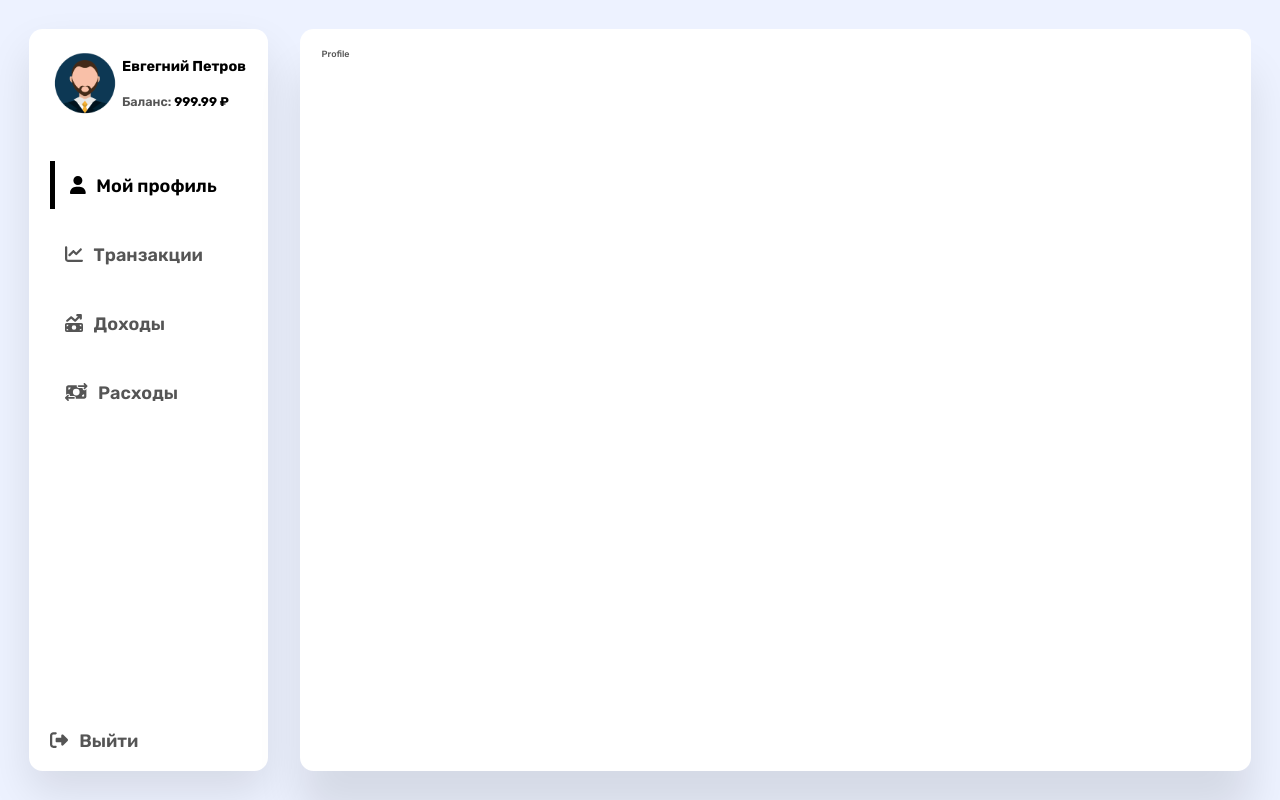
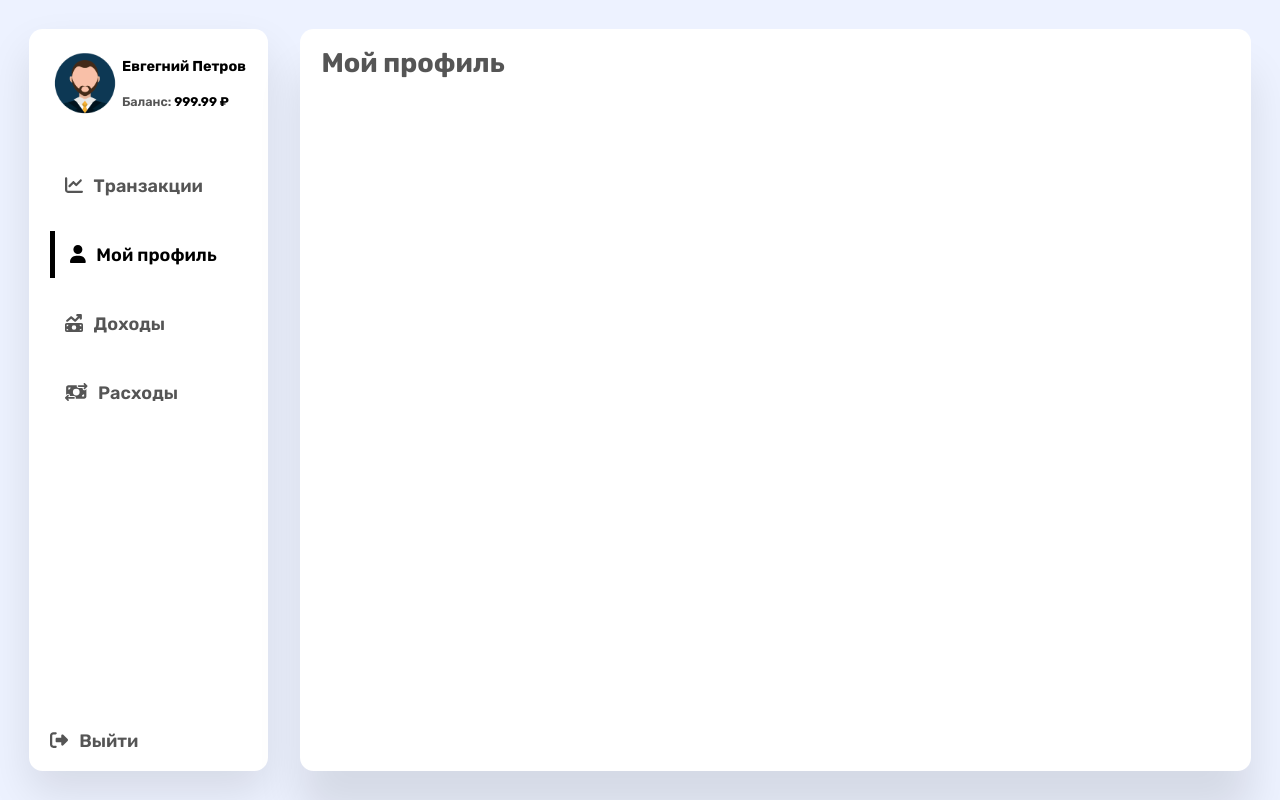
Before and after one commit to ArtyomI69/finance-manager-client, a React (Vite) app: page /profile in a window 1280 px wide. Built offline with nearby package versions, Linux system fonts and the light colour scheme.

Commit message:
добавь PageTitle компонент

```diff
--- a/src/components/Navbar/Navbar.tsx
+++ b/src/components/Navbar/Navbar.tsx
@@ -16,15 +16,15 @@ const Navbar: FC = () => {
     <nav className={styles.navbar}>
       <ul className={styles["nav-list"]}>
         <li>
+          <NavLink className={({ isActive }) => (isActive ? styles.active : "")} to="/">
+            <FontAwesomeIcon icon={faChartLine} />
+            <span>Транзакции</span>
+          </NavLink>
+        </li>
+        <li>
           <NavLink className={({ isActive }) => (isActive ? styles.active : "")} to="/profile">
             <FontAwesomeIcon icon={faUser} />
             <span>Мой профиль</span>
-          </NavLink>
-        </li>
-        <li>
-          <NavLink className={({ isActive }) => (isActive ? styles.active : "")} to="/">
-            <FontAwesomeIcon icon={faChartLine} />
-            <span>Транзакции</span>
           </NavLink>
         </li>
         <li>
--- /dev/null
+++ b/src/components/PageTitle/PageTitle.module.css
@@ -0,0 +1,3 @@
+.title {
+  font-size: 3rem;
+}
--- /dev/null
+++ b/src/components/PageTitle/PageTitle.tsx
@@ -0,0 +1,32 @@
+import { FC } from "react";
+import { useLocation } from "react-router-dom";
+
+import styles from "./PageTitle.module.css";
+
+const PageTitle: FC = () => {
+  const location = useLocation();
+
+  let title = "";
+  switch (location.pathname) {
+    case "/": {
+      title = "Транзакции";
+      break;
+    }
+    case "/profile": {
+      title = "Мой профиль";
+      break;
+    }
+    case "/incomes": {
+      title = "Доходы";
+      break;
+    }
+    case "/expenses": {
+      title = "Расходы";
+      break;
+    }
+  }
+
+  return <h1 className={styles.title}>{title}</h1>;
+};
+
+export default PageTitle;
--- a/src/pages/Dashboard/Dashboard.module.css
+++ b/src/pages/Dashboard/Dashboard.module.css
@@ -0,0 +1,2 @@
+.dashboard {
+}
--- a/src/pages/Dashboard/Dashboard.tsx
+++ b/src/pages/Dashboard/Dashboard.tsx
@@ -1,9 +1,14 @@
 import { FC } from "react";
 
 import styles from "./Dashboard.module.css";
+import PageTitle from "../../components/PageTitle/PageTitle";
 
 const Dashboard: FC = () => {
-  return <div>Dashboard</div>;
+  return (
+    <div className={styles.dashboard}>
+      <PageTitle />
+    </div>
+  );
 };
 
 export default Dashboard;
--- a/src/pages/Expenses/Expenses.module.css
+++ b/src/pages/Expenses/Expenses.module.css
@@ -0,0 +1,2 @@
+.expenses {
+}
--- a/src/pages/Expenses/Expenses.tsx
+++ b/src/pages/Expenses/Expenses.tsx
@@ -1,9 +1,14 @@
 import { FC } from "react";
 
 import styles from "./Expenses.module.css";
+import PageTitle from "../../components/PageTitle/PageTitle";
 
 const Expenses: FC = () => {
-  return <div>Expenses</div>;
+  return (
+    <div className={styles.expenses}>
+      <PageTitle />
+    </div>
+  );
 };
 
 export default Expenses;
--- a/src/pages/Incomes/Incomes.module.css
+++ b/src/pages/Incomes/Incomes.module.css
@@ -0,0 +1,2 @@
+.incomes {
+}
--- a/src/pages/Incomes/Incomes.tsx
+++ b/src/pages/Incomes/Incomes.tsx
@@ -1,9 +1,14 @@
 import { FC } from "react";
 
 import styles from "./Incomes.module.css";
+import PageTitle from "../../components/PageTitle/PageTitle";
 
 const Incomes: FC = () => {
-  return <div>Incomes</div>;
+  return (
+    <div className={styles.incomes}>
+      <PageTitle />
+    </div>
+  );
 };
 
 export default Incomes;
--- a/src/pages/Profile/Profile.module.css
+++ b/src/pages/Profile/Profile.module.css
@@ -0,0 +1,2 @@
+.profile {
+}
--- a/src/pages/Profile/Profile.tsx
+++ b/src/pages/Profile/Profile.tsx
@@ -1,9 +1,14 @@
 import { FC } from "react";
 
 import styles from "./Profile.module.css";
+import PageTitle from "../../components/PageTitle/PageTitle";
 
 const Profile: FC = () => {
-  return <div>Profile</div>;
+  return (
+    <div className={styles.profile}>
+      <PageTitle />
+    </div>
+  );
 };
 
 export default Profile;
```
